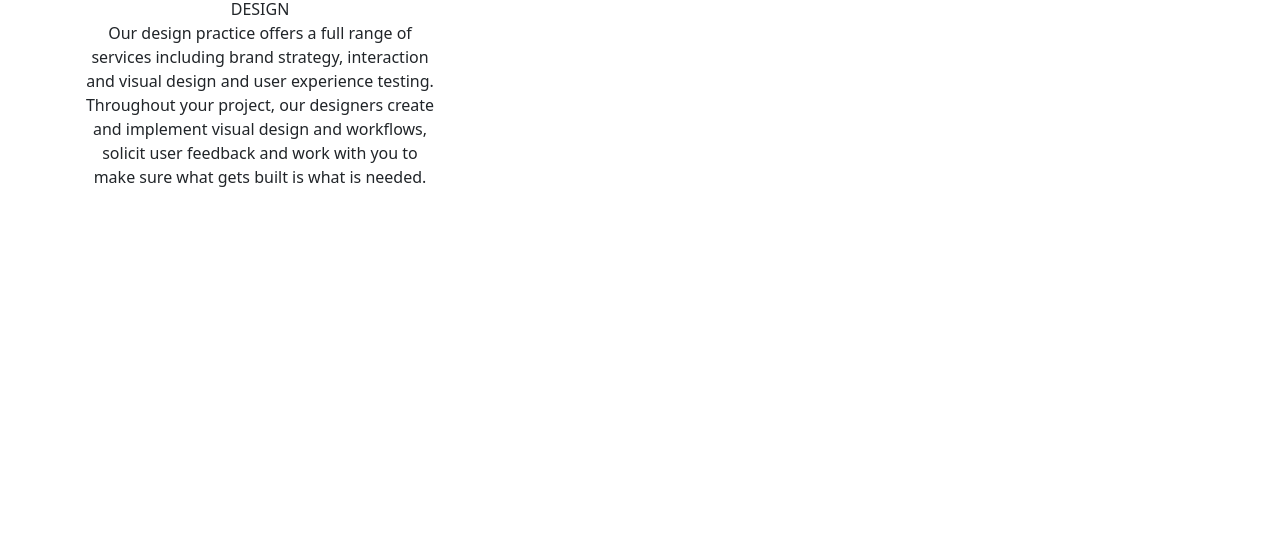
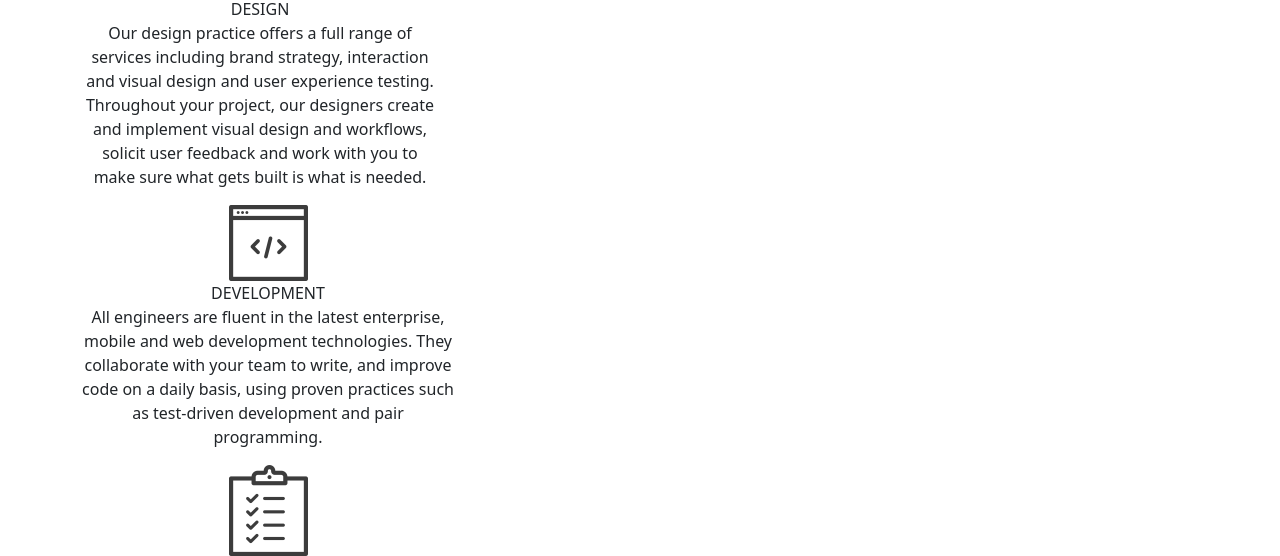
Before and after one commit to mohamudhaji/Delani-studio, a plain HTML site: page index.html in a window 1280 px wide. Shown: the part 803-1359 px from the top of the page. Before the commit the page ends 1008 px from the top, so only its background shows below. Drawn offline with nearby package versions, Linux system fonts and the light colour scheme.

Commit message:
adding development section

```diff
--- a/index.html
+++ b/index.html
@@ -91,3 +91,27 @@
                 </p>
               </div>
             </div>
+        </div>
+        <div class="col-4">
+          <img
+            src="services_icons/dev_icon.png"
+            alt="dev"
+            id="devimg"
+          />
+          <br />
+          DEVELOPMENT
+          <div class="devtxt" id="devtxt">
+            <p>
+              All engineers are fluent in the latest enterprise, mobile and
+              web development technologies. They collaborate with your team to
+              write, and improve code on a daily basis, using proven practices
+              such as test-driven development and pair programming.
+            </p>
+          </div>
+        </div>
+        <div class="col-4">
+          <img
+            src="services_icons/product_icon.png"
+            alt=""
+            id="prodimg"
+          />
```
